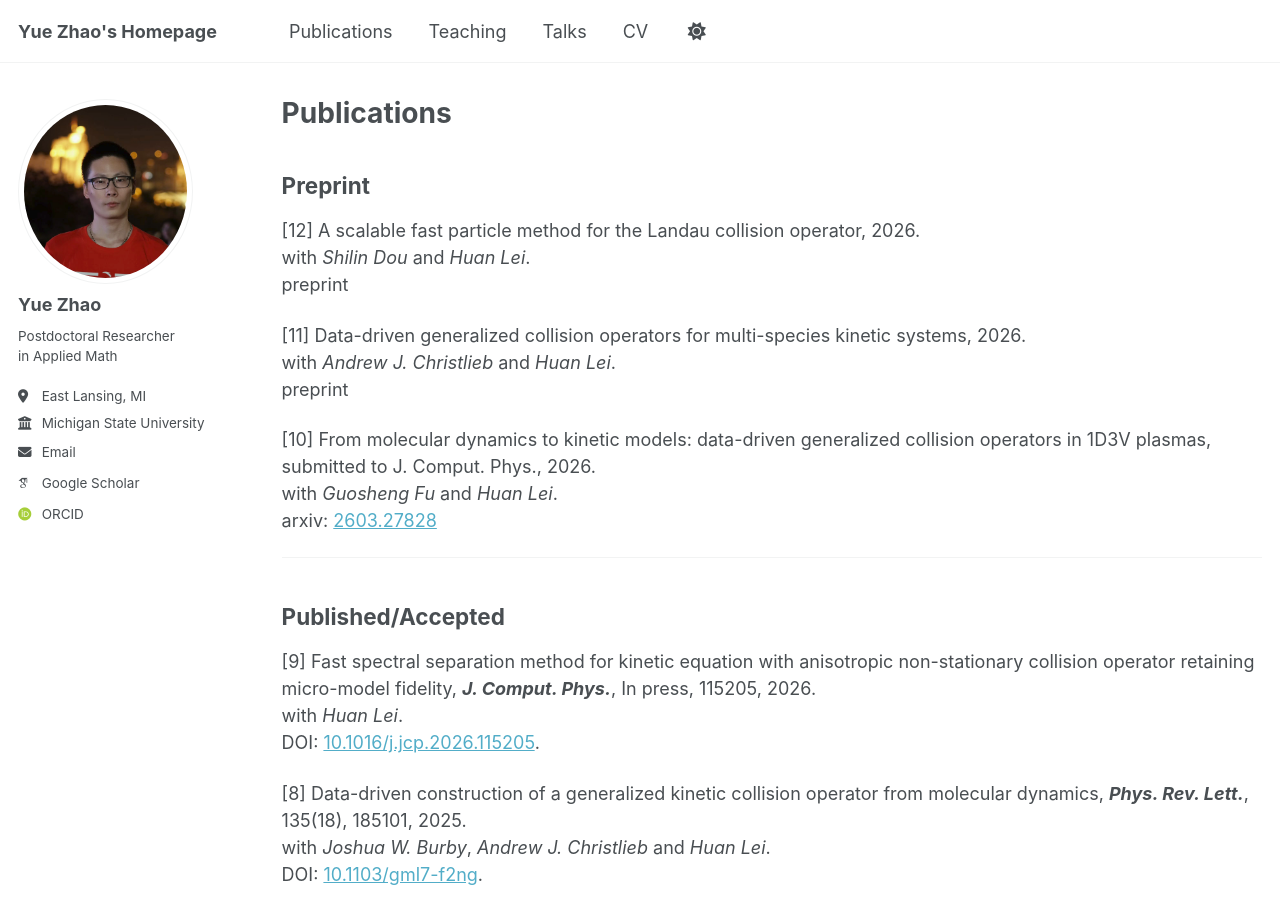
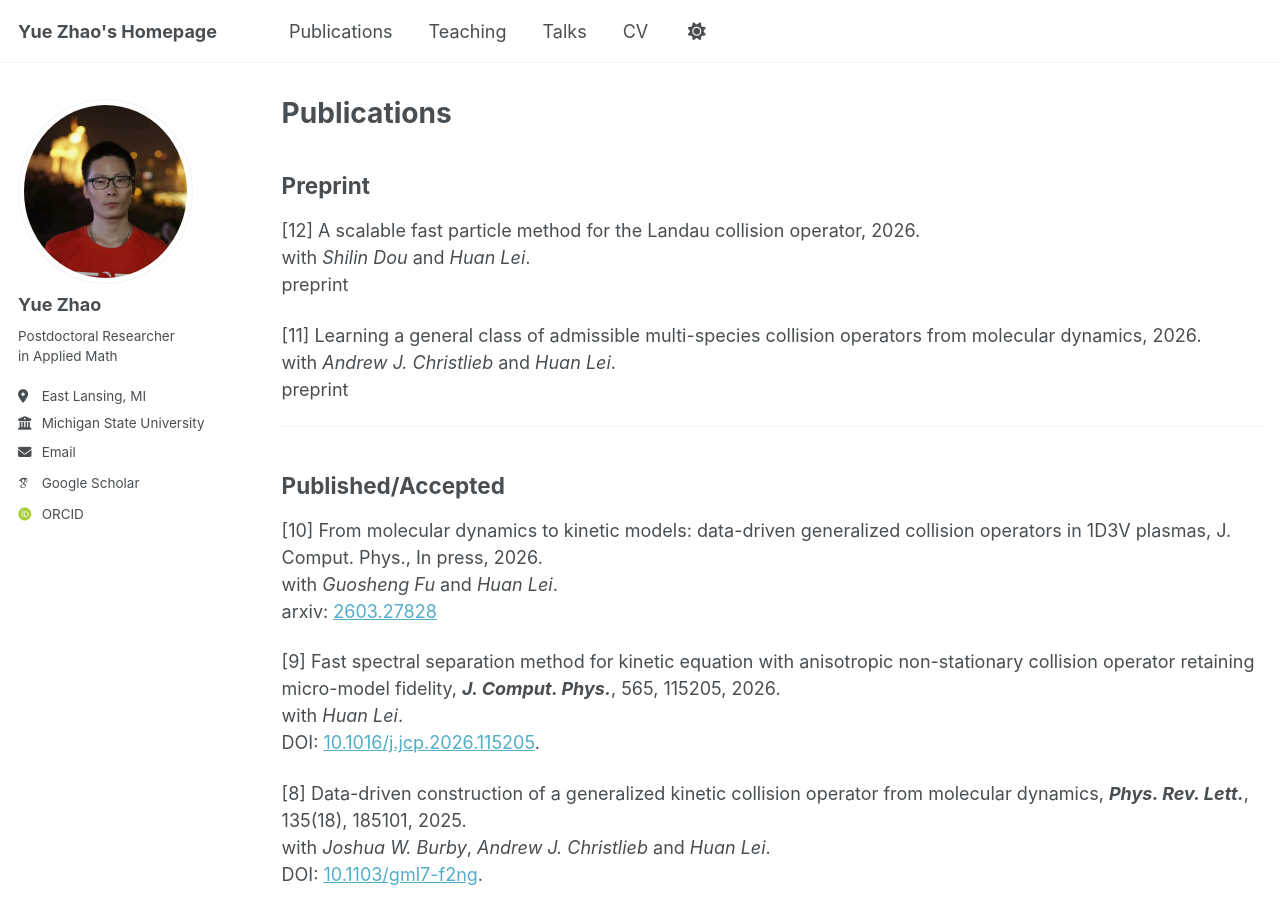
Before and after one commit to yuezhao1997/yuezhao1997.github.io, a Jekyll site: the page built from _pages/publication.md, in a window 1280 px wide and 900 px high. Built offline with Jekyll 4.4.1, drawn with Linux system fonts in a browser that asks for light colours; some web fonts are replaced; a script bundle is joined from its source files by our own code; library files that are not in the unit come from our copies.

Commit message:
Update publication entries and reformat citations

```diff
--- a/_pages/publication.md
+++ b/_pages/publication.md
@@ -14,20 +14,20 @@ Preprint
      with _Shilin Dou_ and _Huan Lei_. <br>
      preprint
 
-[11] Data-driven generalized collision operators for multi-species kinetic systems, 2026. <br>
+[11] Learning a general class of admissible multi-species collision operators from molecular dynamics, 2026. <br>
      with _Andrew J. Christlieb_ and _Huan Lei_. <br>
      preprint
-
-[10] From molecular dynamics to kinetic models: data-driven generalized collision operators in 1D3V plasmas, submitted to J. Comput. Phys., 2026. <br>
-     with _Guosheng Fu_ and _Huan Lei_. <br>
-     arxiv: [2603.27828](https://arxiv.org/pdf/2603.27828)
 
 -----------
 
 Published/Accepted
 -----
 
-[9] Fast spectral separation method for kinetic equation with anisotropic non-stationary collision operator retaining micro-model fidelity, _**J. Comput. Phys.**_, In press, 115205, 2026. <br>
+[10] From molecular dynamics to kinetic models: data-driven generalized collision operators in 1D3V plasmas, J. Comput. Phys., In press, 2026. <br>
+     with _Guosheng Fu_ and _Huan Lei_. <br>
+     arxiv: [2603.27828](https://arxiv.org/pdf/2603.27828)
+
+[9] Fast spectral separation method for kinetic equation with anisotropic non-stationary collision operator retaining micro-model fidelity, _**J. Comput. Phys.**_, 565, 115205, 2026. <br>
     with _Huan Lei_. <br>
     DOI: [10.1016/j.jcp.2026.115205](https://www.sciencedirect.com/science/article/pii/S0021999126005577).
 
```
